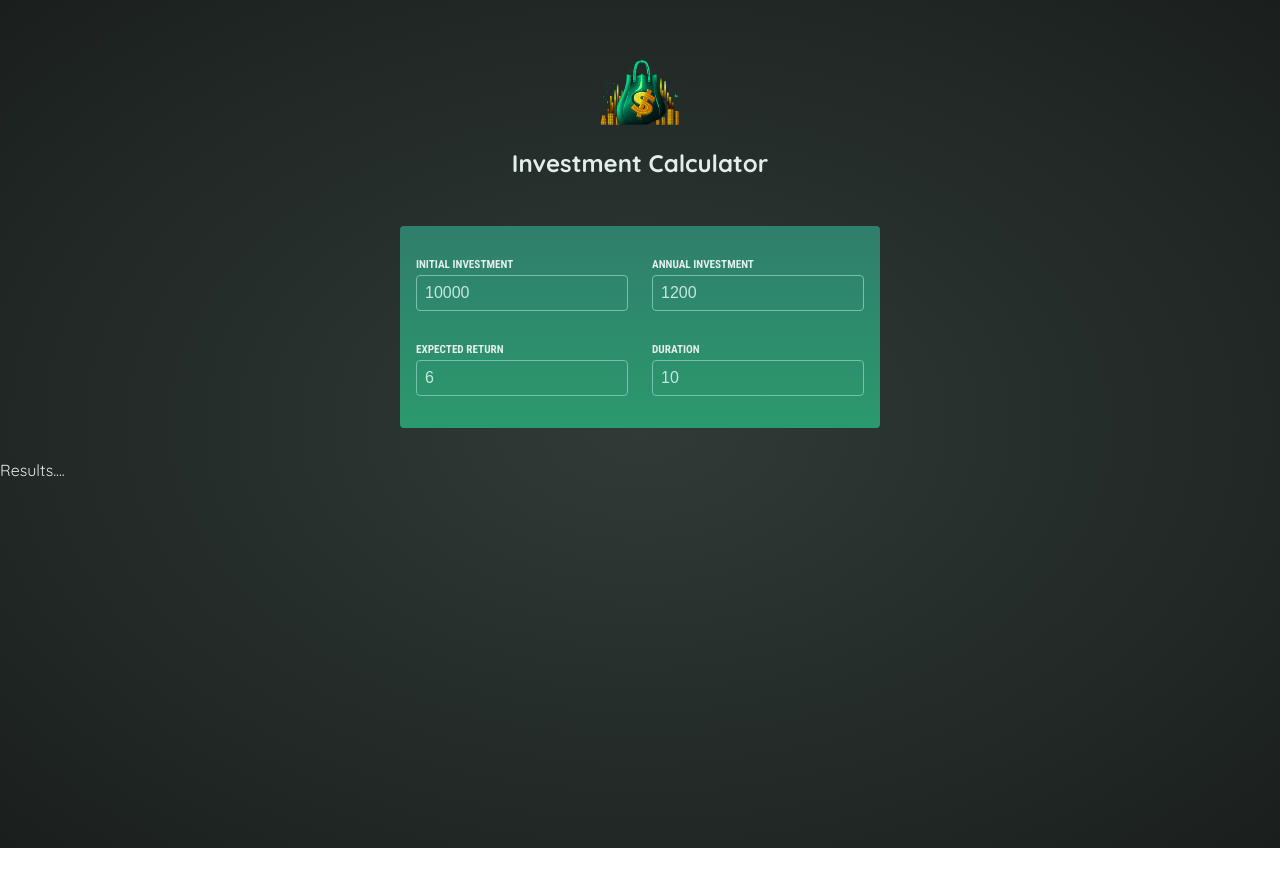
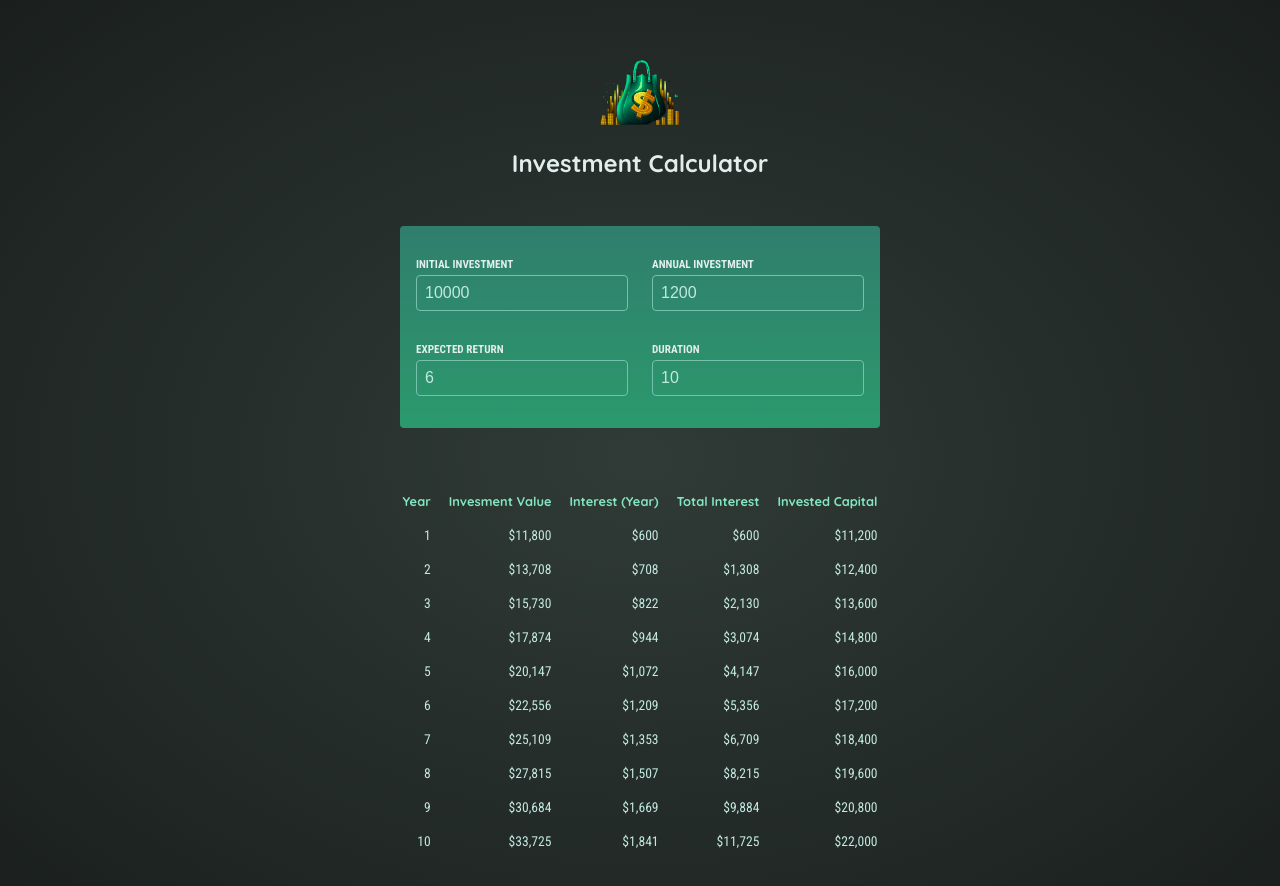
Before and after one commit to MEBARKI16/CalculateInvestment, a React (Vite) app: page / in a window 1280 px wide. Shown: the top 886 px of the page. Before the commit the page ends 848 px from the top, so only its background shows below. Built offline with nearby package versions, Linux system fonts and the light colour scheme.

Commit message:
Outputting Results in a List & Deriving More Values

```diff
--- a/src/Components/Results.jsx
+++ b/src/Components/Results.jsx
@@ -1,9 +1,33 @@
-import { calculateInvestmentResults } from '../util/investment'
+import { calculateInvestmentResults, formatter } from '../util/investment'
 const Results = ({ inputValues }) => {
     const resultData = calculateInvestmentResults(inputValues);
+    const initialInvest = resultData[0].valueEndOfYear - resultData[0].interest - resultData[0].annualInvestment;
     console.log(resultData)
     return (
-        <p>Results....</p>
+        <table id='result'>
+            <thead>
+                <th>Year</th>
+                <th>Invesment Value</th>
+                <th>Interest (Year)</th>
+                <th>Total Interest</th>
+                <th>Invested Capital</th>
+            </thead>
+            <tbody>
+                {resultData.map(result => {
+                    const TotalInterest = result.valueEndOfYear - (initialInvest + result.year * result.annualInvestment);
+                    const InvestedCapital = result.valueEndOfYear - TotalInterest;
+                    return <tr key={result.year}>
+                        <td>{result.year}</td>
+                        <td>{formatter.format(result.valueEndOfYear)}</td>
+                        <td>{formatter.format(result.interest)}</td>
+                        <td>{formatter.format(TotalInterest)}</td>
+                        <td>{formatter.format(InvestedCapital)}</td>
+                    </tr>
+                }
+
+                )}
+            </tbody>
+        </table>
     );
 }
 export default Results;
--- a/src/index.css
+++ b/src/index.css
@@ -74,7 +74,7 @@
 }
 
 #result thead {
-  font-size: 0.7rem;
+  font-size: 0.8rem;
   color: #83e6c0;
 }
 
```
